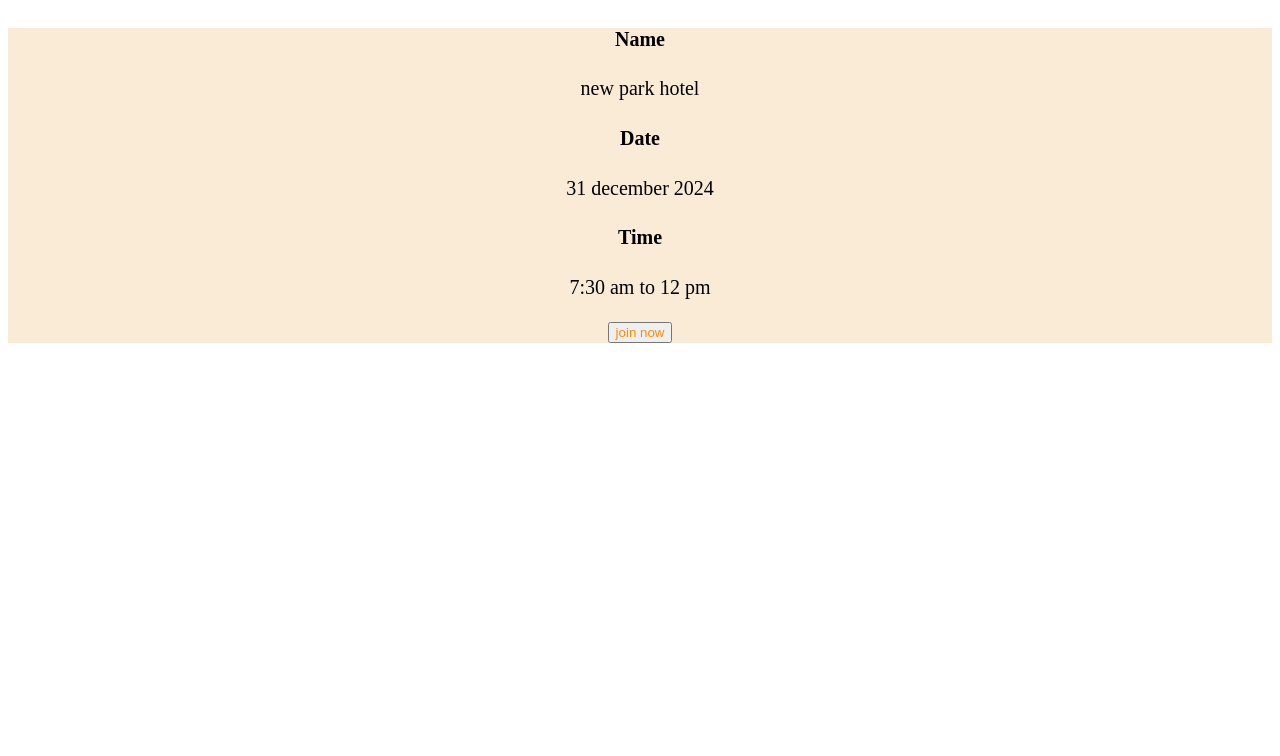
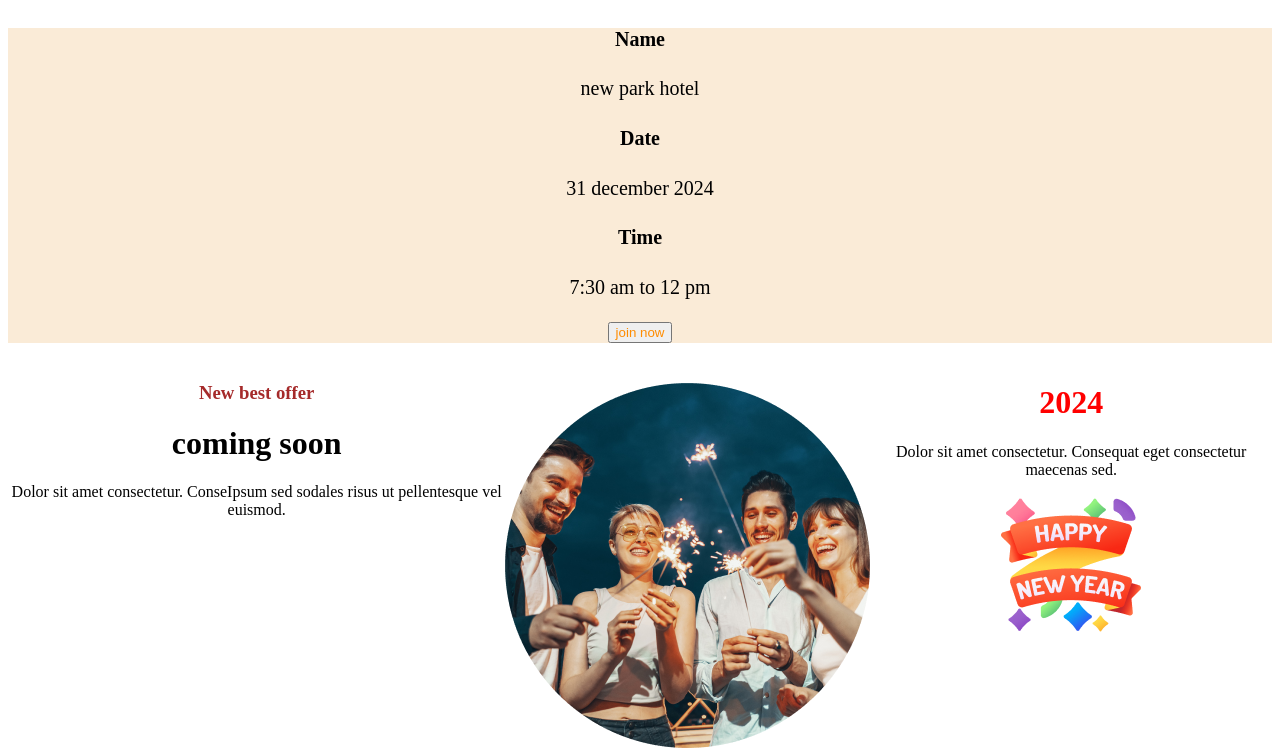
Before and after one commit to Arafatrahman001/first-website-assignment, a plain HTML site: page index.html in a window 1280 px wide. Shown: the part 1559-2315 px from the top of the page. Before the commit the page ends 1910 px from the top, so only its background shows below. Drawn offline with Linux system fonts and the light colour scheme.

Commit message:
update the main function again

```diff
--- a/index.html
+++ b/index.html
@@ -40,6 +40,8 @@
     <h4 class="info-tittle">Name</h4>
     <p class="info-description">new park hotel</p>
 </div>
+
+
 <div class="about-info">
     <h4 class="info-tittle">Date</h4>
     <p class="info-description">31 december 2024</p>
@@ -52,6 +54,22 @@
 </div>
 
 
+<div class="new-container">
+    <div class="new-offer">
+        <h3 class="tittle">New best offer</h3>
+        <h1 id="offers">coming soon</h1>
+        <p class="offer-description">Dolor sit amet consectetur. ConseIpsum sed sodales risus ut pellentesque vel euismod. </p>
+
+    </div>
+    <img class="offer-image" src="images/resources/Ellipse 1.png" alt="">
+<div>
+    <h1 class="year">2024</h1>
+    <p>Dolor sit amet consectetur. Consequat eget consectetur maecenas sed.</p>
+    <img src="images/resources/Group 96.png" alt="">
+</div>
+</div>
+
+
     </main>
     <footer>
 
--- a/styles/portfolio.css
+++ b/styles/portfolio.css
@@ -67,3 +67,16 @@
    color: darkorange;
    text-justify: auto;
  }
+ .new-container {
+   display: flex;
+   margin-top: 20px;
+ }
+ .new-container .offer-image{
+   margin-top: 20px;
+ }
+ .new-container .tittle{
+   color: brown;
+ }
+ .new-container .year{
+   color: red;
+ }
```
